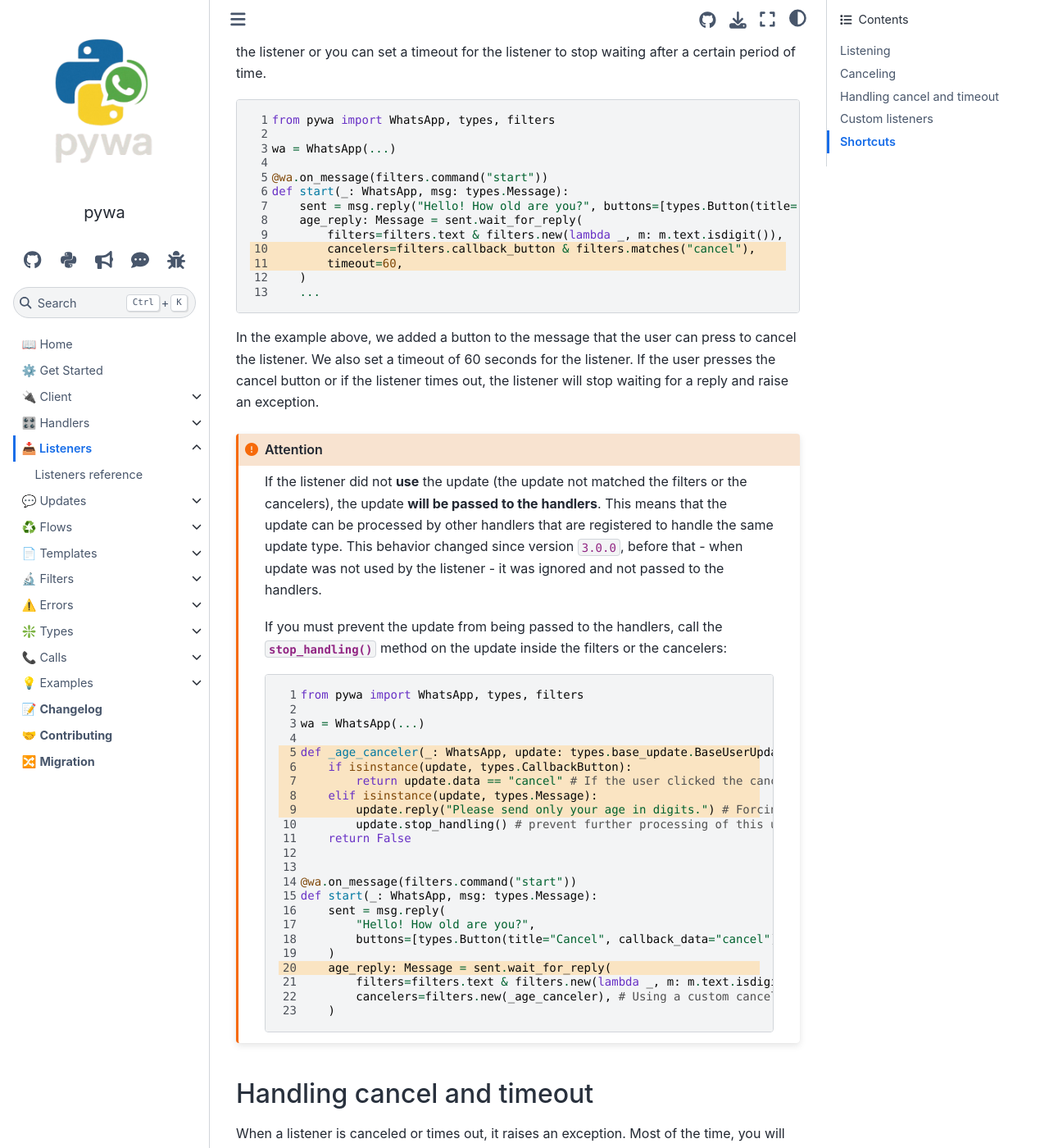
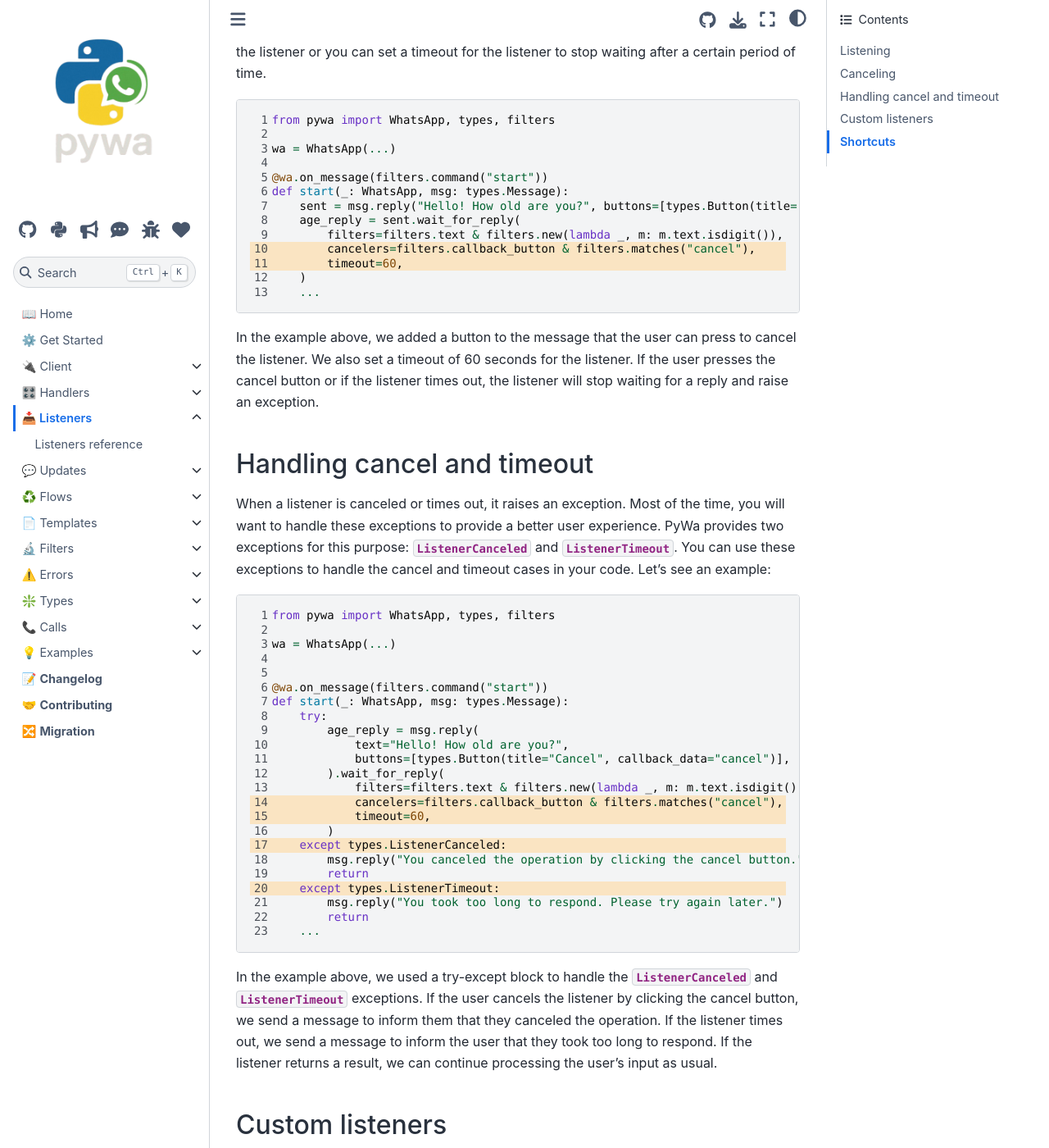
Before and after one commit to david-lev/pywa, a Sphinx documentation site: the page built from docs/source/content/listeners/overview.rst, in a window 1280 px wide and 1400 px high, scrolled down 1095 px. Shown: the whole window at 82% size. Built offline with Sphinx 7.4.7 and the Sphinx Book theme 1.1.4, drawn with Linux system fonts in a browser that asks for light colours; the version number is read from the project's files by our own code; some of the changed text lies outside the part shown.

Commit message:
[docs] adding last_updated, favicons, sitemap and thebe support

```diff
--- a/docs/source/_templates/layout.html
+++ /dev/null
@@ -1,11 +0,0 @@
-{% extends "!layout.html" %}
-
-{% block extrahead %}
-  {{ super() }}
-  <link rel="apple-touch-icon" sizes="180x180" href="{{ pathto('_static/apple-touch-icon.png', 1) }}">
-  <link rel="icon" type="image/png" sizes="32x32" href="{{ pathto('_static/favicon-32x32.png', 1) }}">
-  <link rel="icon" type="image/png" sizes="16x16" href="{{ pathto('_static/favicon-16x16.png', 1) }}">
-  <link rel="manifest" href="{{ pathto('_static/site.webmanifest', 1) }}">
-  <link rel="icon" type="image/png" sizes="192x192" href="{{ pathto('_static/android-chrome-192x192.png', 1) }}">
-  <link rel="icon" type="image/png" sizes="512x512" href="{{ pathto('_static/android-chrome-512x512.png', 1) }}">
-{% endblock %}
--- a/docs/source/conf.py
+++ b/docs/source/conf.py
@@ -46,7 +46,18 @@
     "sphinx.ext.autosectionlabel",
     "myst_parser",
     "sphinxcontrib.googleanalytics",
+    "sphinx_last_updated_by_git",
+    "sphinx_favicon",
+    "sphinx_sitemap",
+    "sphinx_thebe",
 ]
+
+html_baseurl = os.environ.get("SPHINX_HTML_BASE_URL", "http://127.0.0.1:5500/")
+sitemap_locales = [None]
+sitemap_url_scheme = "{link}"
+
+# The language for content autogenerated by Sphinx. Refer to documentation
+language = "en"
 
 # The suffix of source filenames.
 source_suffix = [".rst", ".md"]
@@ -88,6 +99,8 @@
 copybutton_prompt_is_regexp = True
 copybutton_remove_prompts = True
 
+thebe_config = {"selector": "div.highlight"}
+
 # sphinx_book_theme
 html_theme_options = {
     "use_sidenotes": True,
@@ -99,9 +112,8 @@
     "use_issues_button": True,
     "use_source_button": True,
     "logo": {
-        "text": "pywa",
         "link": "https://pywa.readthedocs.io/",
-        "alt_text": "pywa logo",
+        "alt_text": "Pywa Logo",
         "image_light": "pywa-logo.png",
         "image_dark": "pywa-logo.png",
     },
@@ -132,8 +144,20 @@
             "url": "https://github.com/david-lev/pywa/issues",
             "icon": "fas fa-bug",
         },
+        {
+            "name": "Sponsor",
+            "url": "https://github.com/sponsors/david-lev",
+            "icon": "fa-solid fa-heart",
+        },
     ],
     "use_download_button": True,
+    "show_toc_level": 2,
+    "extra_footer": "<div>🤖 Hey there! I am using PyWa.</div>",
+    "show_version_warning_banner": True,
+    "search_as_you_type": True,
+    "launch_buttons": {
+        "thebe": True,
+    },
 }
 
 # sphinx.ext.intersphinx
@@ -146,11 +170,37 @@
 ogp_image_alt = "PyWa Logo"
 ogp_description_length = 300
 ogp_type = "website"
-ogp_custom_meta_tags = [
-    '<meta property="og:description" content="🚀 PyWa • Build WhatsApp Bots in Python • Fast, Effortless, Powerful" /> '
+ogp_custom_meta_tags = (
+    '<meta property="og:description" content="🚀 PyWa • Build WhatsApp Bots in Python • Fast, Effortless, Powerful" /> ',
+)
+
+# sphinx_favicon
+favicons = [
+    {
+        "rel": "icon",
+        "href": "favicon.ico",
+    },
+    {"rel": "icon", "sizes": "16x16", "href": "favicon-16x16.png", "type": "image/png"},
+    {"rel": "icon", "sizes": "32x32", "href": "favicon-32x32.png", "type": "image/png"},
+    {
+        "rel": "android-chrome",
+        "sizes": "192x192",
+        "href": "android-chrome-192x192.png",
+        "type": "image/png",
+    },
+    {
+        "rel": "android-chrome",
+        "sizes": "512x512",
+        "href": "android-chrome-512x512.png",
+        "type": "image/png",
+    },
+    {
+        "rel": "apple-touch-icon",
+        "sizes": "180x180",
+        "href": "apple-touch-icon.png",
+        "type": "image/png",
+    },
 ]
-
-# html_extra_path = ["google898e98a538257a96.html"]
 
 # sphinx.ext.todo
 todo_include_todos = True
--- a/docs/source/content/listeners/overview.rst
+++ b/docs/source/content/listeners/overview.rst
@@ -57,7 +57,7 @@
     @wa.on_message(filters.command("start"))
     def start(_: WhatsApp, msg: types.Message):
         sent = msg.reply("Hello! How old are you?", buttons=[types.Button(title="Cancel", callback_data="cancel")])
-        age_reply: Message = sent.wait_for_reply(
+        age_reply = sent.wait_for_reply(
             filters=filters.text & filters.new(lambda _, m: m.text.isdigit()),
             cancelers=filters.callback_button & filters.matches("cancel"),
             timeout=60,
@@ -65,44 +65,6 @@
         ...
 
 In the example above, we added a button to the message that the user can press to cancel the listener. We also set a timeout of 60 seconds for the listener. If the user presses the cancel button or if the listener times out, the listener will stop waiting for a reply and raise an exception.
-
-.. attention::
-
-    If the listener did not **use** the update (the update not matched the filters or the cancelers), the update **will be passed to the handlers**.
-    This means that the update can be processed by other handlers that are registered to handle the same update type.
-    This behavior changed since version ``3.0.0``, before that - when update was not used by the listener - it was ignored and not passed to the handlers.
-
-    If you must prevent the update from being passed to the handlers, call the :meth:`~pywa.types.base_update.BaseUpdate.stop_handling` method on the update inside the filters or the cancelers:
-
-
-    .. code-block:: python
-        :linenos:
-        :emphasize-lines: 5-9, 20
-
-        from pywa import WhatsApp, types, filters
-
-        wa = WhatsApp(...)
-
-        def _age_canceler(_: WhatsApp, update: types.base_update.BaseUserUpdate) -> bool:
-            if isinstance(update, types.CallbackButton):
-                return update.data == "cancel" # If the user clicked the cancel button, we canceling the listener
-            elif isinstance(update, types.Message):
-                update.reply("Please send only your age in digits.") # Forcing the user to send a valid age and ignore every other messages
-                update.stop_handling() # prevent further processing of this update by the handlers
-            return False
-
-
-        @wa.on_message(filters.command("start"))
-        def start(_: WhatsApp, msg: types.Message):
-            sent = msg.reply(
-                "Hello! How old are you?",
-                buttons=[types.Button(title="Cancel", callback_data="cancel")],
-            )
-            age_reply: Message = sent.wait_for_reply(
-                filters=filters.text & filters.new(lambda _, m: m.text.isdigit()),
-                cancelers=filters.new(_age_canceler), # Using a custom canceler function to handle the cancel button and invalid messages
-            )
-
 
 Handling cancel and timeout
 ____________________________
@@ -122,7 +84,7 @@
     @wa.on_message(filters.command("start"))
     def start(_: WhatsApp, msg: types.Message):
         try:
-            age_reply: Message = msg.reply(
+            age_reply = msg.reply(
                 text="Hello! How old are you?",
                 buttons=[types.Button(title="Cancel", callback_data="cancel")],
             ).wait_for_reply(
```
Also changed, not shown: other parts of docs/source/content/listeners/overview.rst (+8 -0 lines), docs/requirements.txt (+7 -3 lines).
